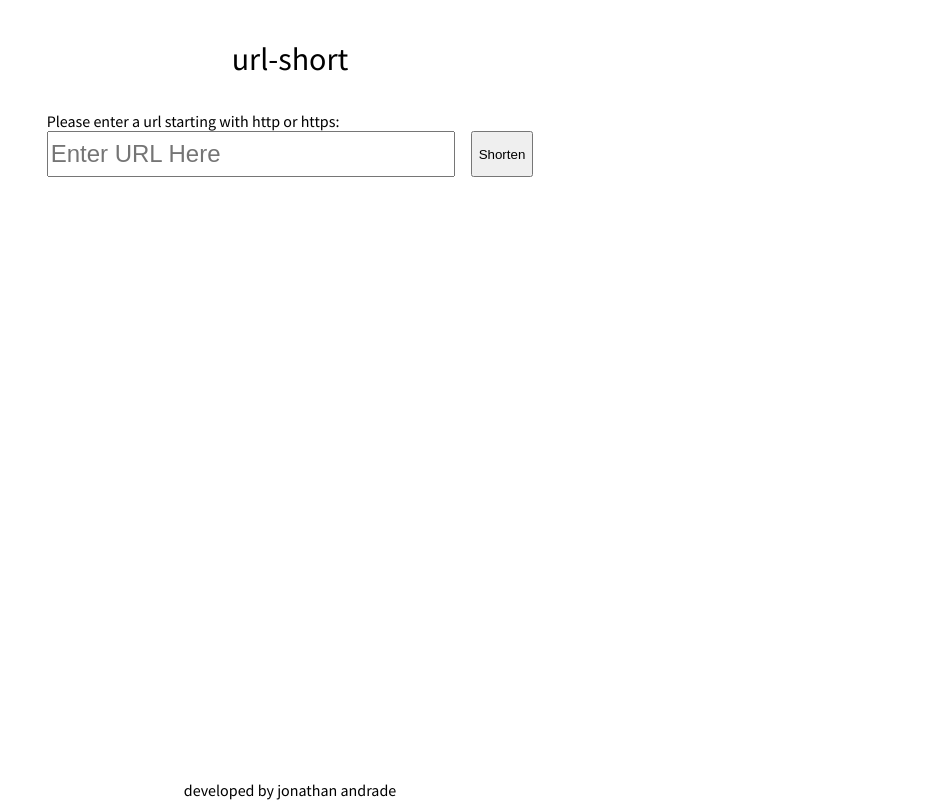
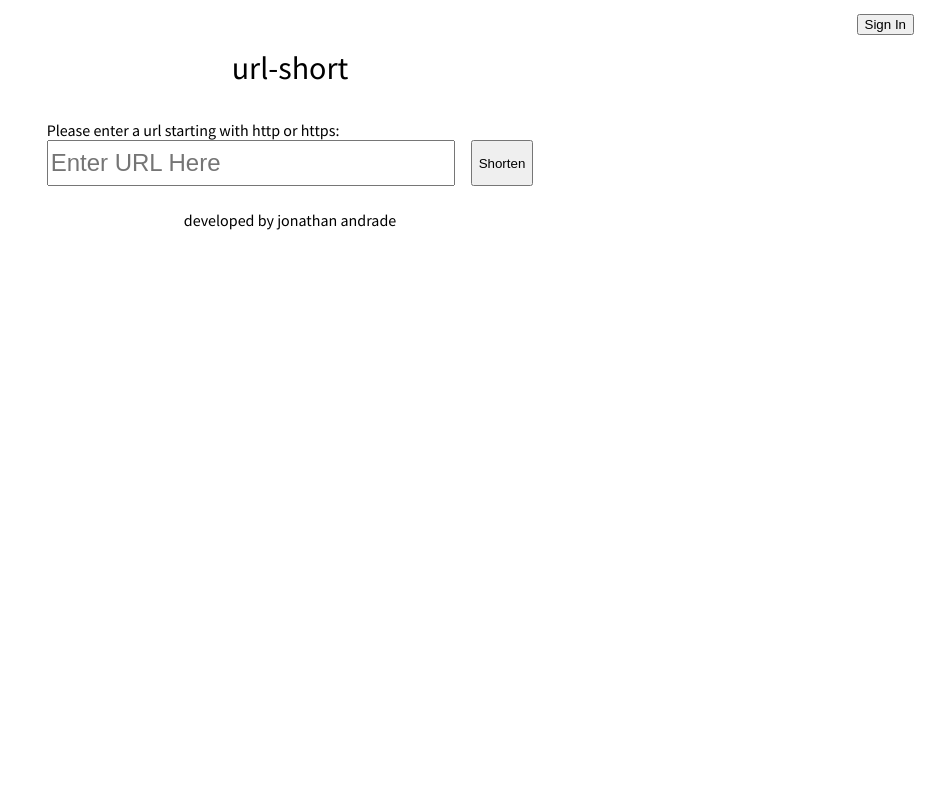
Before and after one commit to jmv1006/urlshort-fe, a Vue app: page / in a window 1280 px wide. Shown: the whole page, without its empty margins (350-1280 px from the left). Built offline with nearby package versions, Linux system fonts and the light colour scheme.

Commit message:
adding user log in modal

```diff
--- a/index.html
+++ b/index.html
@@ -3,7 +3,7 @@
   <head>
     <meta charset="UTF-8" />
     <meta name="viewport" content="width=device-width, initial-scale=1.0" />
-    <title>UrlShort</title>
+    <title>url-short</title>
     <link rel="preconnect" href="https://fonts.googleapis.com">
     <link rel="preconnect" href="https://fonts.gstatic.com" crossorigin>
     <link href="https://fonts.googleapis.com/css2?family=Source+Sans+Pro&display=swap" rel="stylesheet">
--- /dev/null
+++ b/src/Config/UserInterface.ts
@@ -0,0 +1,6 @@
+interface UserInterface {
+    id: string,
+    username: string
+}
+
+export default UserInterface
--- /dev/null
+++ b/src/components/Header.vue
@@ -0,0 +1,28 @@
+<script setup lang="ts">
+import { defineProps } from 'vue';
+import UserInterface from '../Config/UserInterface';
+
+const props = defineProps<{ toggleModal: () => void, user: UserInterface | null }>();
+
+</script>
+
+<template>
+  <div class="header">
+    <button class="signInButton" v-if="!user" @click="props.toggleModal">Sign In</button>
+    <div v-if="user">Signed In</div>
+  </div>
+</template>
+
+<style scoped>
+    .header {
+        width: 100%;
+        height: 3rem;
+        display: flex;
+        align-items: center;
+        justify-content: end;
+    }
+
+    .signInButton {
+        margin-right: 1rem;
+    }
+</style>
--- a/src/components/HomePage.vue
+++ b/src/components/HomePage.vue
@@ -1,15 +1,25 @@
 <script setup lang="ts">
-import { ref } from 'vue'
 import InputContainer from './InputContainer.vue';
+import LogInModal from './LogInModal.vue';
 import Footer from './Footer.vue';
+import Header from './Header.vue';
+import { reactive } from 'vue';
+
+const appState = reactive( { user: null, modalToggled: false } )
+
+const toggleModal = () => {
+  appState.modalToggled = !appState.modalToggled
+}
 
 </script>
 
 <template>
+  <Header :toggle-modal="toggleModal" :user="appState.user"/>
   <div class="homeContainer">
     <div id="mainTitle">url-short</div>
     <InputContainer />
   </div>
+  <LogInModal :toggle-modal="toggleModal" v-if="appState.modalToggled" />
   <Footer />
 </template>
 
@@ -19,7 +29,6 @@ import Footer from './Footer.vue';
     flex-direction: column;
     align-items: center;
     justify-content: center;
-    height: 15rem;
   }
 
   #mainTitle {
--- /dev/null
+++ b/src/components/LogInModal.vue
@@ -0,0 +1,33 @@
+<script setup lang="ts">
+    const props = defineProps<{
+        toggleModal: () => void
+    }>();
+
+</script>
+
+<template>
+  <div class="logInModalContainer">
+    <div class="modalContent">
+      Content
+      <button @click="props.toggleModal" >X</button>
+    </div>
+  </div>
+</template>
+
+<style scoped>
+  .logInModalContainer {
+    display: flex;
+    align-items: center;
+    justify-content: center;
+    position: fixed;
+    width: 100%;
+    height: 100%;
+    background-color: rgba(0,0,0,0.4);
+  }
+
+  .modalContent {
+    width: 30rem;
+    height: 35rem;
+    background-color: white;
+  }
+</style>
--- a/src/components/ResponseDisplay.vue
+++ b/src/components/ResponseDisplay.vue
@@ -12,7 +12,7 @@ const state = reactive({
 
 const copyURL = () => {
     navigator.clipboard.writeText(props.shortenedUrl);
-    state.copied = true;
+    state.copied = true;ß
 }
 
 </script>
--- a/src/style.css
+++ b/src/style.css
@@ -9,5 +9,4 @@ body {
     height: 100vh;
     display: flex;
     flex-direction: column;
-    justify-content: space-between;
 }
--- a/vite.config.ts
+++ b/vite.config.ts
@@ -7,7 +7,8 @@ export default defineConfig({
   server: {
     proxy: {
       '/api': {
-        target: "https://jmv1006-url-short.herokuapp.com/",
+        //target: "https://jmv1006-url-short.herokuapp.com/",
+        target: "http://localhost:8080/",
         changeOrigin: true
       }
     }
```
